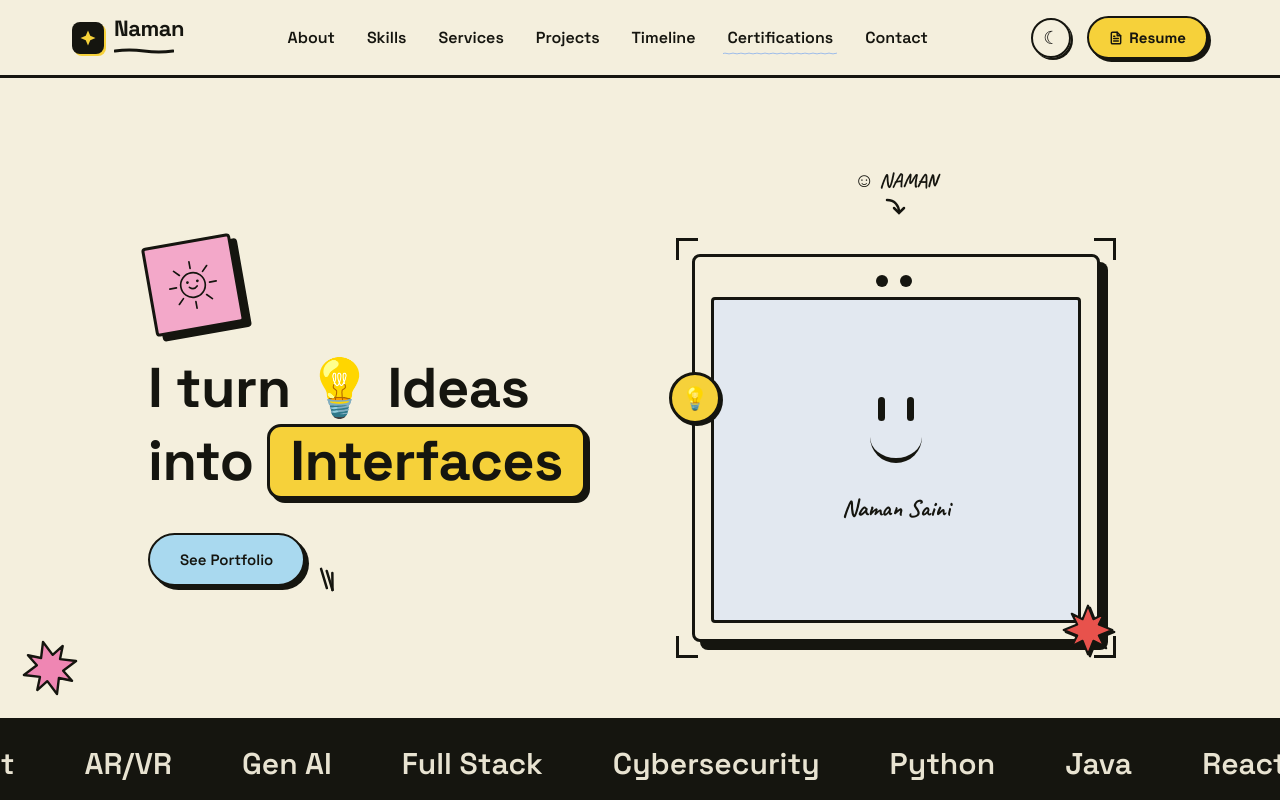
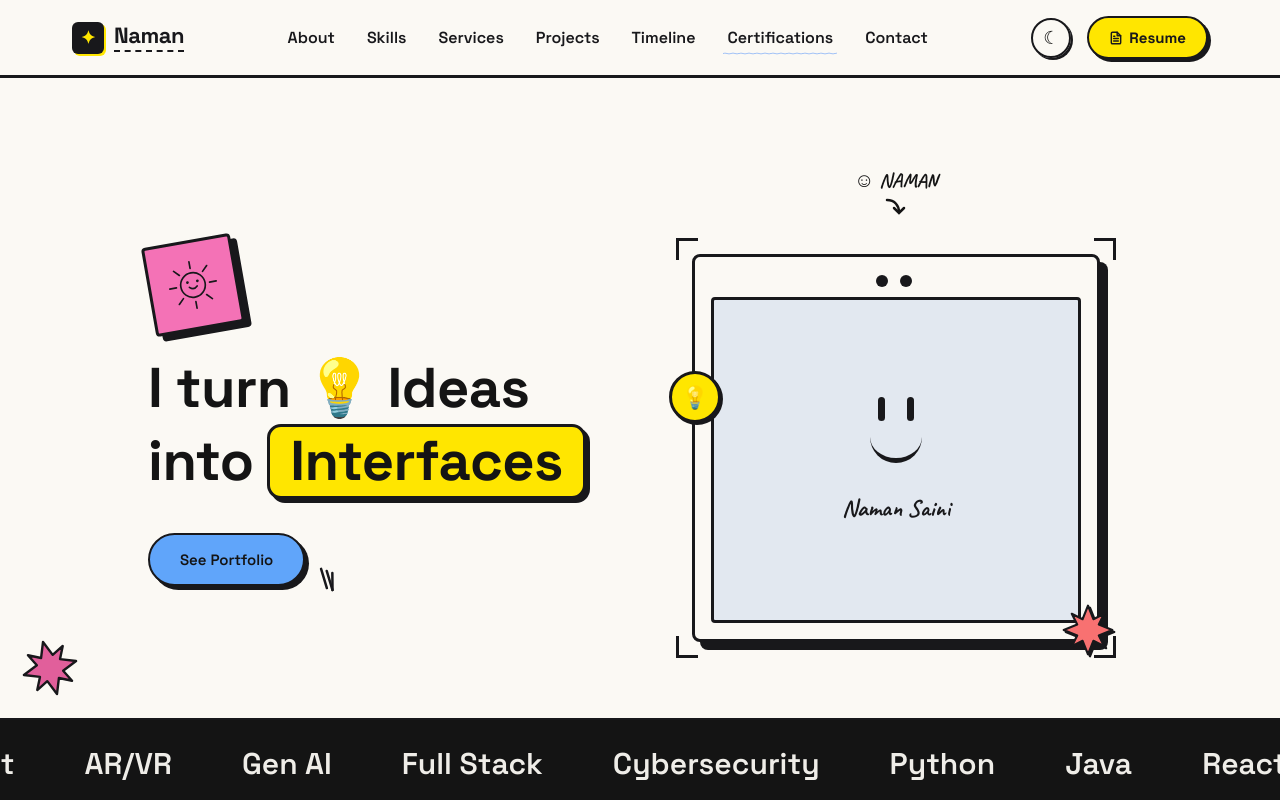
Before and after one commit to Namansaini2531/Portfolio, a React (Vite) app: page / in a window 1280 px wide. Shown: the top 800 px of the page. Built offline with nearby package versions, Linux system fonts and the light colour scheme.

Commit message:
feat: add base styles and Nav and Testimonials components

```diff
--- a/src/components/Nav.jsx
+++ b/src/components/Nav.jsx
@@ -25,19 +25,12 @@ export default function Nav() {
     <header className="site-header">
       <div className="nav-container">
         {/* Left Side: Logo */}
-        <a href="#" className="logo-group">
-          <div className="logo-badge">
-            <svg width="18" height="18" viewBox="0 0 24 24" fill="var(--yellow)">
-              <path d="M12,2 L15,9 L22,12 L15,15 L12,22 L9,15 L2,12 L9,9 Z" />
-            </svg>
+        <a href="#about" className="logo-group">
+          <div className="logo-badge" style={{ background: 'var(--line)', width: '32px', height: '32px', borderRadius: '6px', display: 'flex', alignItems: 'center', justifyContent: 'center' }}>
+            <span style={{ color: 'var(--yellow)', fontSize: '18px', fontWeight: 'bold' }}>✦</span>
           </div>
           <div className="logo-text-wrapper">
-            <span className="logo-name">Naman</span>
-            <div className="logo-underline">
-              <svg width="60" height="6" viewBox="0 0 60 6" fill="none">
-                <path d="M1,3 Q15,1 30,3 T59,3" stroke="var(--line)" strokeWidth="3" strokeLinecap="round" />
-              </svg>
-            </div>
+            <span className="logo-name" style={{ borderBottom: '2px dashed var(--line)', paddingBottom: '2px' }}>Naman</span>
           </div>
         </a>
 
--- a/src/components/Testimonials.jsx
+++ b/src/components/Testimonials.jsx
@@ -27,12 +27,10 @@ export default function Testimonials() {
     <section className="testimonials" id="testimonials">
       <div className="wrap">
         <div className="endorsement-title-row">
-          <div className="endorsement-header">
-            <span className="endorsement-badge">ENDORSEMENTS</span>
-            <h2 className="endorsement-main-title">
-              HERE&rsquo;S WHAT MY <span className="hl-peers">PEERS & LEADS</span> SAY ✍️
-            </h2>
-          </div>
+          <h2 className="endorsement-main-title">
+            <span className="endorsement-badge">ENDORSEMENTS</span>{' '}
+            HERE&rsquo;S WHAT MY <span className="hl-peers">PEERS & LEADS</span> SAY ✍️
+          </h2>
           <p className="endorsement-subtitle">
             Feedback from Product Lead, Rotaract club members, and academic collaborators.
           </p>
--- a/src/index.css
+++ b/src/index.css
@@ -1,27 +1,27 @@
 :root{
-  --cream:#f4efdd;
-  --ink:#15150f;
-  --yellow:#f6d13a;
-  --yellow-deep:#f3c716;
-  --blue:#a9d9ef;
-  --pink:#f3a8c9;
-  --pink-deep:#ef86b3;
-  --red:#e8524c;
-  --purple:#c9b3f2;
-  --line:#15150f;
+  --cream:#fbf9f4;
+  --ink:#141414;
+  --yellow:#ffe600;
+  --yellow-deep:#f5cf2a;
+  --blue:#60a5fa;
+  --pink:#f472b6;
+  --pink-deep:#e15f9b;
+  --red:#f87171;
+  --purple:#c084fc;
+  --line:#18181b;
 }
 
 html.dark {
-  --cream: #141411;
-  --ink: #f7f6f0;
-  --line: #f7f6f0;
-  --yellow: #ffd52b;
+  --cream: #121316;
+  --ink: #f4f4f5;
+  --line: #f4f4f5;
+  --yellow: #facc15;
   --yellow-deep: #e5b91a;
-  --blue: #3b90b8;
-  --pink: #cb749a;
+  --blue: #38bdf8;
+  --pink: #f472b6;
   --pink-deep: #bf5b84;
-  --red: #d1413c;
-  --purple: #957bbd;
+  --red: #f87171;
+  --purple: #c084fc;
 }
 
 *{box-sizing:border-box;}
@@ -593,27 +593,16 @@ html.dark .frame .screen {
   font-size:13px;
 }
 
-.testimonials{
-  padding:110px 28px 60px;
-  position:relative;
-}
 .testimonials {
   padding: 100px 28px 80px;
   position: relative;
   background: var(--cream);
-  border-bottom: 2px solid var(--line);
+  border-bottom: 4px solid var(--line);
 }
 .endorsement-title-row {
   text-align: center;
   max-width: 800px;
   margin: 0 auto 60px;
-}
-.endorsement-header {
-  display: flex;
-  flex-direction: column;
-  align-items: center;
-  gap: 16px;
-  margin-bottom: 16px;
 }
 .endorsement-badge {
   font-size: 13px;
@@ -622,9 +611,12 @@ html.dark .frame .screen {
   padding: 6px 18px;
   border: 2px solid var(--line);
   border-radius: 30px;
-  background: transparent;
-  color: var(--ink);
+  background: var(--pink);
+  color: #141414;
   display: inline-block;
+  vertical-align: middle;
+  margin-right: 12px;
+  transform: rotate(-2deg);
 }
 .endorsement-main-title {
   font-size: 42px;
@@ -632,6 +624,7 @@ html.dark .frame .screen {
   margin: 0;
   letter-spacing: -1.5px;
   color: var(--line);
+  line-height: 1.3;
 }
 .hl-peers {
   background: var(--yellow);
```
